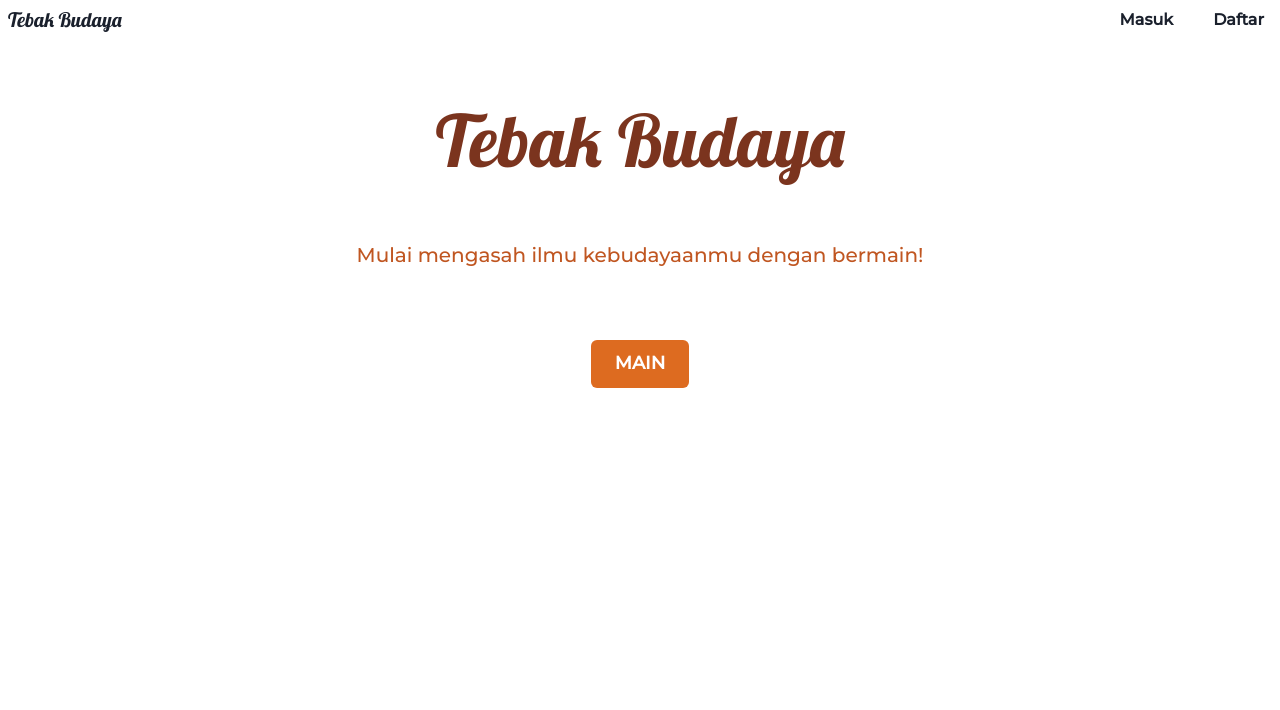
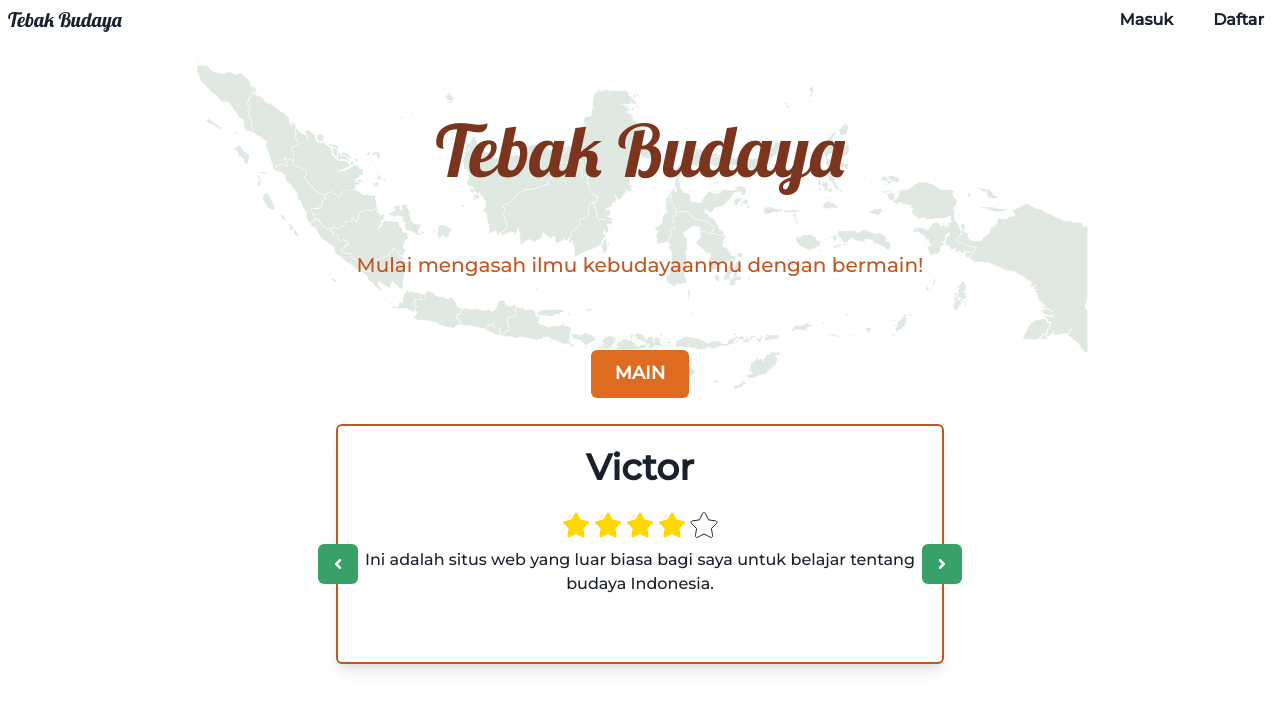
Before and after one commit to Lutfi-Azis/Tebak-Budaya-Indo, a Next.js app: page / in a window 1280 px wide. Shown: the top 710 px of the page. Built offline with nearby package versions, Linux system fonts and the light colour scheme.

Commit message:
feat: add bg and review carousel

```diff
--- /dev/null
+++ b/components/ReviewCarousel.module.css
@@ -0,0 +1,12 @@
+.nav {
+  position: absolute !important;
+  top: 50%;
+}
+
+.next {
+  right: -20px;
+}
+
+.back {
+  left: -20px;
+}
--- /dev/null
+++ b/components/ReviewCarousel.tsx
@@ -0,0 +1,73 @@
+import {
+  Card,
+  CardBody,
+  CardHeader,
+  Heading,
+  Text,
+  IconButton,
+  useFocusEffect,
+  useToken,
+} from "@chakra-ui/react";
+import { FC, useEffect, useState } from "react";
+import { FaAngleRight, FaAngleLeft } from "react-icons/fa";
+import Stars from "./Stars";
+import styles from "./ReviewCarousel.module.css";
+
+type Props = { reviews: Review[]; autoplay?: boolean };
+
+const ReviewCarousel: FC<Props> = ({ reviews, autoplay = false }) => {
+  const [border] = useToken("colors", ["primary.600"]);
+  const [index, setIndex] = useState(0);
+  const back = () =>
+    index > 0 ? setIndex(index - 1) : setIndex(reviews.length - 1);
+  const next = () =>
+    index < reviews.length - 1 ? setIndex(index + 1) : setIndex(0);
+
+  useEffect(() => {
+    const id = setInterval(next, 5000);
+    return () => {
+      clearInterval(id);
+    };
+  });
+
+  return (
+    <Card
+      textAlign="center"
+      shadow="lg"
+      h={240}
+      borderColor={border}
+      borderWidth={2}
+    >
+      <CardHeader paddingBottom={0}>
+        <Heading>{reviews[index].author}</Heading>
+      </CardHeader>
+      <CardBody>
+        <Stars value={reviews[index].rating} />
+        <Text>{reviews[index].comment}</Text>
+      </CardBody>
+      <IconButton
+        colorScheme="secondary"
+        className={`${styles.nav} ${styles.back}`}
+        aria-label="Go to previous review"
+        icon={<FaAngleLeft />}
+        onClick={back}
+      />
+      <IconButton
+        colorScheme="secondary"
+        className={`${styles.nav} ${styles.next}`}
+        aria-label="Go to next review"
+        icon={<FaAngleRight />}
+        onClick={next}
+      />
+    </Card>
+  );
+};
+
+export default ReviewCarousel;
+
+export type Review = {
+  author: string;
+  rating: number;
+  comment?: string;
+  affiliation?: string;
+};
--- /dev/null
+++ b/components/Stars.module.css
@@ -0,0 +1,11 @@
+.starFilled {
+  padding: 0 2px;
+  fill: gold;
+}
+
+.starUnfilled {
+  padding: 0 2px;
+  fill: none;
+  stroke: #222;
+  stroke-width: 20px;
+}
--- /dev/null
+++ b/components/Stars.tsx
@@ -0,0 +1,24 @@
+import { FC } from "react";
+import { Icon } from "@chakra-ui/react";
+import { FaStar } from "react-icons/fa";
+import styles from "./Stars.module.css";
+
+type Props = { value: number; amount?: number };
+
+const Stars: FC<Props> = ({ value, amount = 5 }) => {
+  const amountFilled = Math.round(value * amount);
+  const starsElem: JSX.Element[] = [];
+  for (let i = 1; i <= amount; i++) {
+    if (i <= amountFilled)
+      starsElem.push(
+        <Icon boxSize={8} className={styles.starFilled} as={FaStar} />
+      );
+    else
+      starsElem.push(
+        <Icon boxSize={8} className={styles.starUnfilled} as={FaStar} />
+      );
+  }
+  return <>{starsElem}</>;
+};
+
+export default Stars;
--- /dev/null
+++ b/constants.ts
@@ -0,0 +1,17 @@
+import { Review } from "./components/ReviewCarousel";
+
+export const REVIEWS: Review[] = [
+  {
+    author: "Lutfi Azis",
+    rating: 1,
+    comment: "Situs yang sangat bagus.",
+    affiliation: "dinus.ac.id",
+  },
+  {
+    author: "Victor",
+    rating: 0.8,
+    comment:
+      "Ini adalah situs web yang luar biasa bagi saya untuk belajar tentang budaya Indonesia.",
+    affiliation: "france-visas.gouv.fr",
+  },
+];
--- /dev/null
+++ b/pages/index.module.css
@@ -0,0 +1,8 @@
+.head {
+  text-align: center;
+  background-image: url("/assets/images/bg-indonesia.png");
+  background-position: center;
+  background-size: 70%;
+  background-repeat: no-repeat;
+  padding: 10px 0;
+}
--- a/pages/index.tsx
+++ b/pages/index.tsx
@@ -1,19 +1,19 @@
 import Link from "next/link";
-import { Heading, Button, useToken } from "@chakra-ui/react";
+import { Heading, Button, useToken, Container } from "@chakra-ui/react";
 import Head from "../components/Head";
 import Header from "../components/Header";
 import Description from "../components/Description";
+import styles from "./index.module.css";
+import ReviewCarousel from "../components/ReviewCarousel";
+import { REVIEWS } from "../constants";
 
 export default function Home() {
-  const [primary600, primary800] = useToken("colors", [
-    "primary.600",
-    "primary.800",
-  ]);
+  const [primary800] = useToken("colors", ["primary.800"]);
   return (
     <>
       <Head description="Halaman utama permainan Tebak Budaya" />
       <Header />
-      <section style={{ textAlign: "center" }}>
+      <section className={styles.head}>
         <header>
           <Heading
             as="h1"
@@ -35,6 +35,9 @@ export default function Home() {
           </Button>
         </Link>
       </section>
+      <Container w={["100%", "80%", "50%"]} py={4}>
+        <ReviewCarousel reviews={REVIEWS} />
+      </Container>
     </>
     // TODO: Add a leaderboard
   );
```
Also changed, not shown: public/assets/images/bg-indonesia.png (added).
